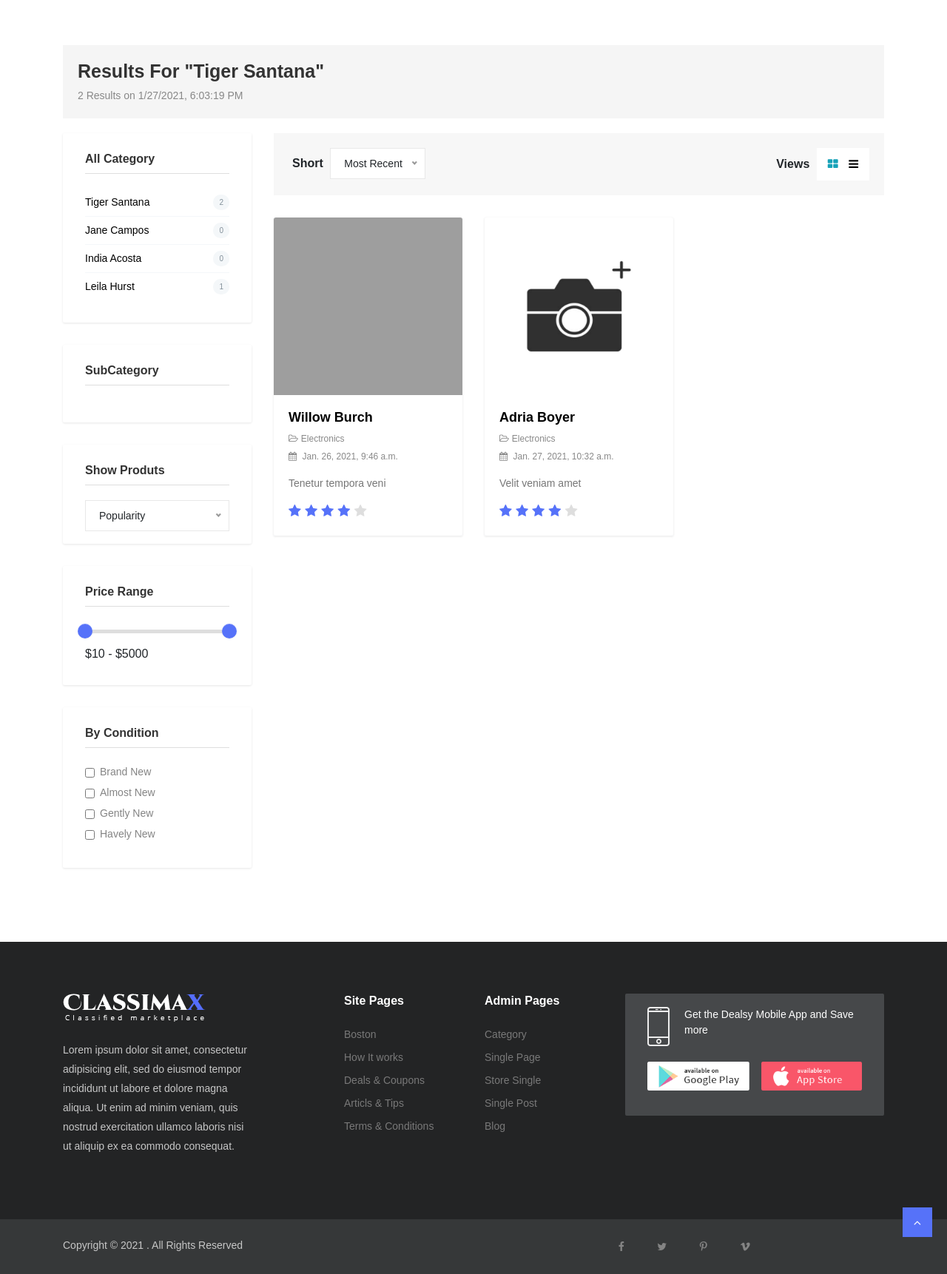
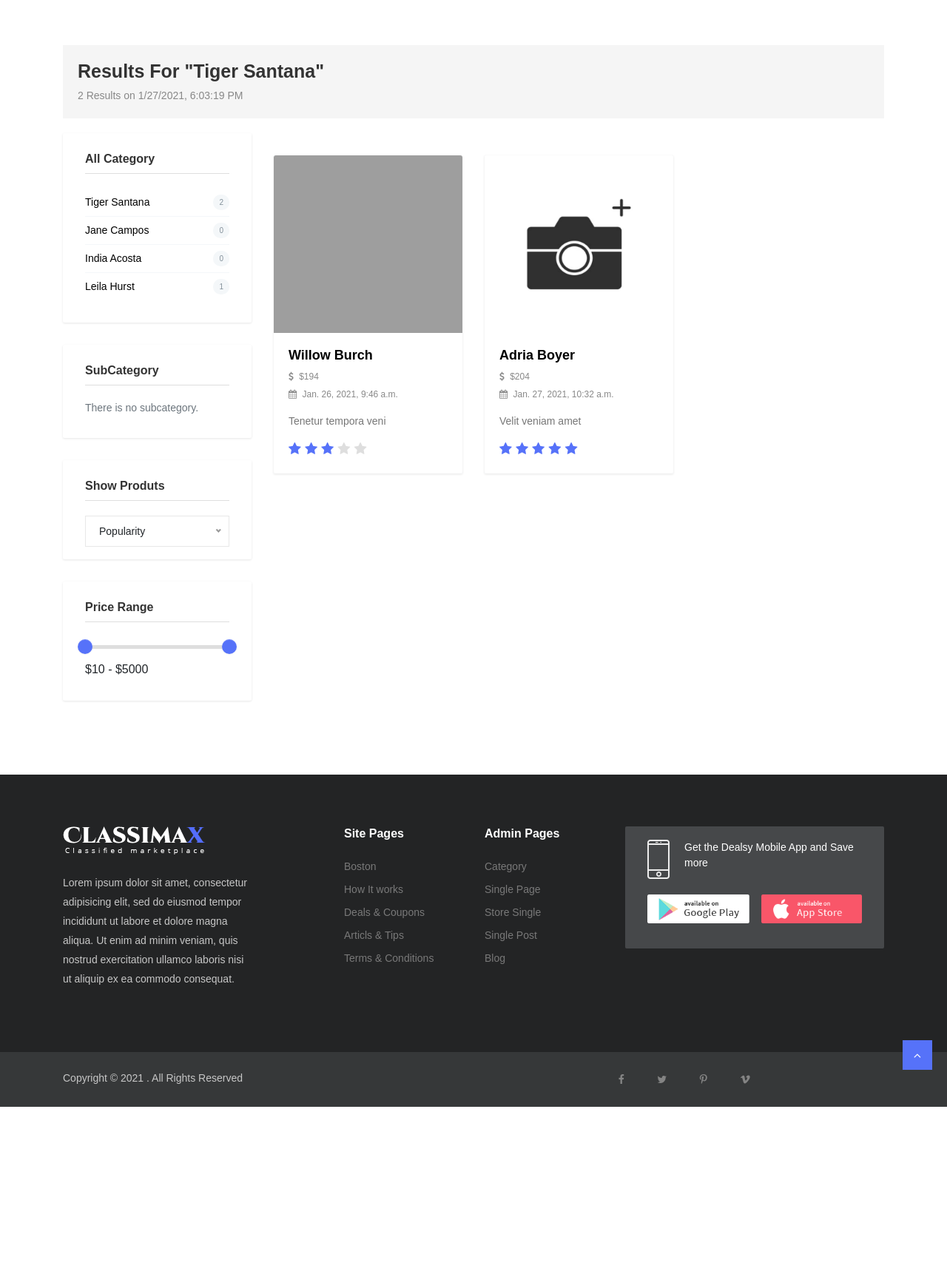
Before and after one commit to mohsnMohsni/hera, a Django app: a page that uses templates/main/category.html in a window 1280 px wide. Shown: the part 212-1934 px from the top of the page at 74% size. After the commit the page ends 1708 px from the top, so only its background shows below. Run offline with Django 3.2, Linux system fonts and the light colour scheme; data comes from the database, SQL or seed files in the repository; both versions use the stored data as it was after the commit; some libraries are stand-ins or nearby versions; some web fonts are replaced; grey boxes are pictures that could not be loaded.

Commit message:
fix some bugs in category template and cart template

```diff
--- a/app_order/models.py
+++ b/app_order/models.py
@@ -19,8 +19,8 @@ class Cart(models.Model):
     @property
     def total_price(self):
         return Cart.objects.filter(user=self.user).aggregate(
-            models.Sum('basket_item__shop_product__price')
-        ).get('basket_item__shop_product__price__sum')
+            models.Sum('cart_item__shop_product__price')
+        ).get('cart_item__shop_product__price__sum')
 
 
 class CartItemManager(models.Manager):
--- a/app_product/models.py
+++ b/app_product/models.py
@@ -5,6 +5,7 @@ from django.utils.html import format_html
 from image_cropping import ImageRatioField
 from PIL import Image
 from .utils import make_flat_list
+import math
 
 User = get_user_model()
 
@@ -55,7 +56,14 @@ class Product(AbstractDetail):
 
     @property
     def get_shop_products(self):
+        """
+        Get all shop_products that have this product.
+        """
         return self.shop_product.filter(quantity__gt=0).order_by('quantity')
+
+    @property
+    def rate_avg(self):
+        return math.ceil(self.comments.all().aggregate(models.Avg('rate'))['rate__avg'])
 
     def picture(self):
         """ Return a html tag that have an image tag. """
--- a/templates/components/category/sidebar.html
+++ b/templates/components/category/sidebar.html
@@ -7,6 +7,10 @@
                     <a href="{% url 'product:category' category.slug %}">
                         {{ category|capfirst }} <span>{{ category.get_products|length }}</span>
                     </a>
+                </li>
+            {% empty %}
+                <li class="text-muted">
+                    <span>There is no subcategory.</span>
                 </li>
             {% endfor %}
         </ul>
@@ -20,6 +24,10 @@
                     <a href={% url 'product:category' child.slug %}>
                         {{ child|capfirst }} <span>{{ child.get_products|length }}</span>
                     </a>
+                </li>
+            {% empty %}
+                <li class="text-muted">
+                    <span>There is no subcategory.</span>
                 </li>
             {% endfor %}
         </ul>
@@ -47,32 +55,4 @@
         </div>
     </div>
 
-    <div class="widget product-shorting">
-        <h4 class="widget-header">By Condition</h4>
-        <div class="form-check">
-            <label class="form-check-label">
-                <input class="form-check-input" type="checkbox" value="">
-                Brand New
-            </label>
-        </div>
-        <div class="form-check">
-            <label class="form-check-label">
-                <input class="form-check-input" type="checkbox" value="">
-                Almost New
-            </label>
-        </div>
-        <div class="form-check">
-            <label class="form-check-label">
-                <input class="form-check-input" type="checkbox" value="">
-                Gently New
-            </label>
-        </div>
-        <div class="form-check">
-            <label class="form-check-label">
-                <input class="form-check-input" type="checkbox" value="">
-                Havely New
-            </label>
-        </div>
-    </div>
-
 </div>
--- a/templates/main/category.html
+++ b/templates/main/category.html
@@ -1,4 +1,5 @@
 {% extends 'base.html' %}
+{% load mathfilters %}
 {% block title %} Category-{{ category.name|title }} {% endblock title %}
 {% block content %}
     <main>
@@ -29,33 +30,6 @@
                         {% include 'components/category/sidebar.html' %}
                     </div>
                     <div class="col-md-9">
-                        <div class="category-search-filter">
-                            <div class="row">
-                                <div class="col-md-6">
-                                    <strong>Short</strong>
-                                    <select>
-                                        <option>Most Recent</option>
-                                        <option value="1">Most Popular</option>
-                                        <option value="2">Lowest Price</option>
-                                        <option value="4">Highest Price</option>
-                                    </select>
-                                </div>
-                                <div class="col-md-6">
-                                    <div class="view">
-                                        <strong>Views</strong>
-                                        <ul class="list-inline view-switcher">
-                                            <li class="list-inline-item">
-                                                <a href="#" onclick="event.preventDefault();" class="text-info"><i
-                                                        class="fa fa-th-large"></i></a>
-                                            </li>
-                                            <li class="list-inline-item">
-                                                <a href="ad-list-view.html"><i class="fa fa-reorder"></i></a>
-                                            </li>
-                                        </ul>
-                                    </div>
-                                </div>
-                            </div>
-                        </div>
                         <div class="product-grid-list">
                             <div class="row mt-30">
                                 {% for product in object_list %}
@@ -80,7 +54,8 @@
                                                     <ul class="list-inline product-meta">
                                                         <li class="list-inline-item">
                                                             <a href="{% url 'product:product' product.slug %}">
-                                                                <i class="fa fa-folder-open-o"></i>Electronics
+                                                                <i class="fa fa-dollar"></i>
+                                                                ${{ product.shop_product.all.first.price }}
                                                             </a>
                                                         </li>
                                                         <li class="list-inline-item">
@@ -91,25 +66,22 @@
                                                         </li>
                                                     </ul>
                                                     <p class="card-text">
-                                                        {{ product.detail }}
+                                                        {{ product.detail|truncatechars:40 }}
                                                     </p>
                                                     <div class="product-ratings">
                                                         <ul class="list-inline">
+                                                            {% for _ in 'starr'|slice:product.rate_avg %}
                                                                 <li class="list-inline-item selected">
                                                                     <i class="fa fa-star"></i>
                                                                 </li>
-                                                            <li class="list-inline-item selected">
-                                                                <i class="fa fa-star"></i>
-                                                            </li>
-                                                            <li class="list-inline-item selected">
-                                                                <i class="fa fa-star"></i>
-                                                            </li>
-                                                            <li class="list-inline-item selected">
-                                                                <i class="fa fa-star"></i>
-                                                            </li>
+                                                            {% endfor %}
+                                                            {% with 5|sub:product.rate_avg as unslected %}
+                                                                {% for _ in 'starr'|slice:unslected %}
                                                                     <li class="list-inline-item">
                                                                         <i class="fa fa-star"></i>
                                                                     </li>
+                                                                {% endfor %}
+                                                            {% endwith %}
                                                         </ul>
                                                     </div>
                                                 </div>
```
Also changed, not shown: templates/order/basket.html (+7 -8 lines), db.sqlite3. Lines whose indentation alone changed are shown as unchanged.
